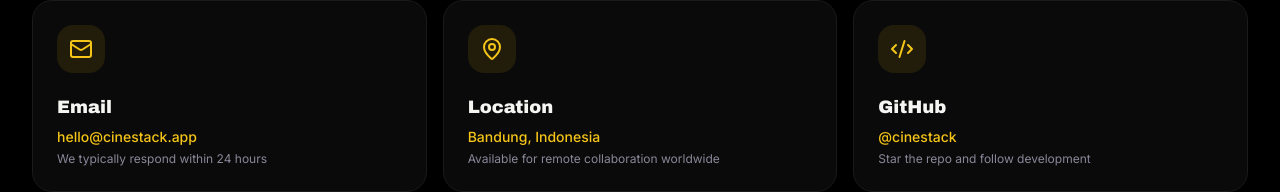
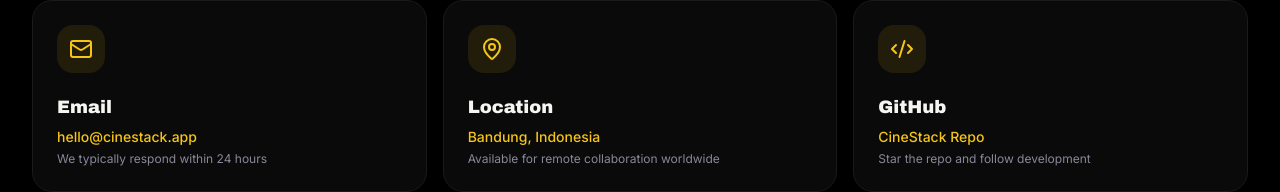
Before and after one commit to mifdlaldev/cinestack, a Next.js app: page /contact in a window 1280 px wide. Shown: the part 624-816 px from the top of the page. Built offline with nearby package versions, Linux system fonts and the light colour scheme; no server answers.

Commit message:
feat: update GitHub link in contact page

```diff
--- a/src/app/contact/page.tsx
+++ b/src/app/contact/page.tsx
@@ -34,8 +34,8 @@
   {
     icon: Code2,
     title: "GitHub",
-    value: "@cinestack",
-    href: "https://github.com",
+    value: "CineStack Repo",
+    href: "https://github.com/mifdlaldev/cinestack",
     description: "Star the repo and follow development",
   },
 
```
